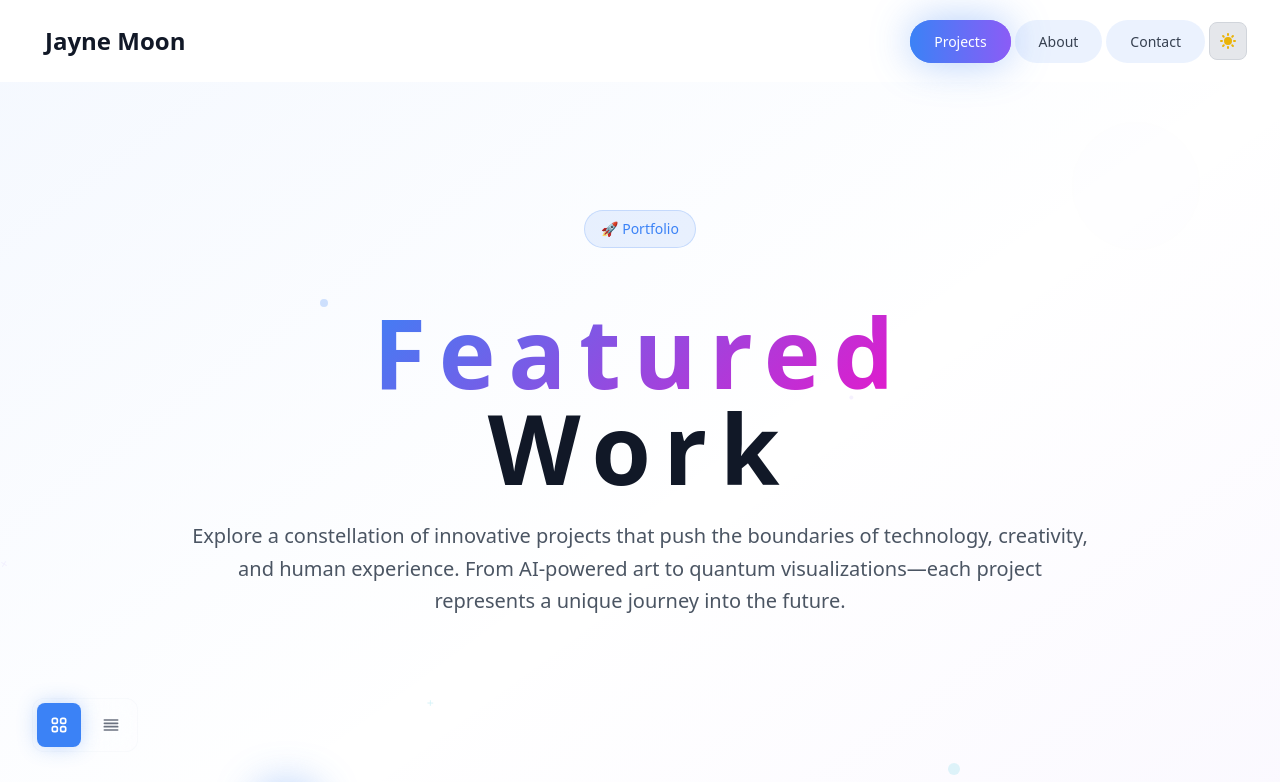
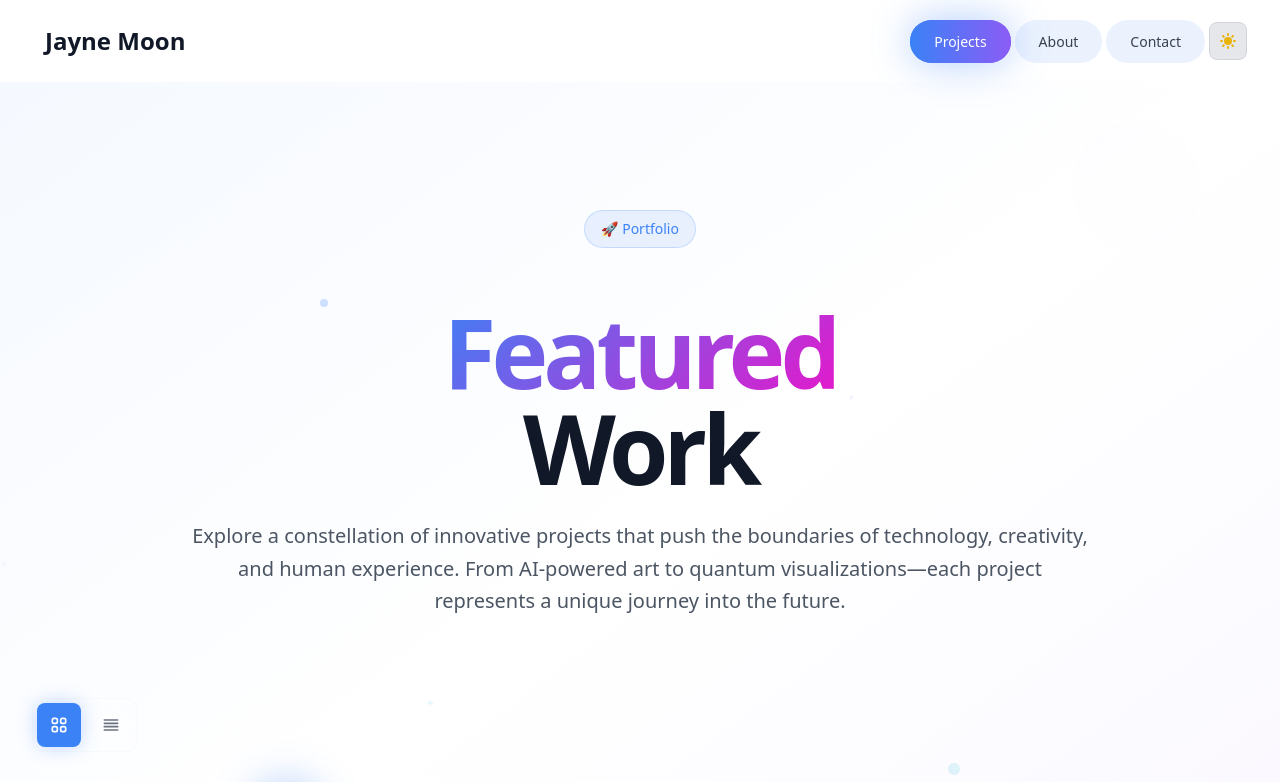
Before and after one commit to jaynemoon/jaynemoon, a React (Vite) app: page /projects in a window 1280 px wide. Shown: the top 782 px of the page. Built offline with nearby package versions, Linux system fonts and the light colour scheme.

Commit message:
updates to projects

```diff
--- a/src/index.css
+++ b/src/index.css
@@ -4,7 +4,6 @@
 
 @import url('https://fonts.googleapis.com/css2?family=Inter:wght@300;400;500;600;700;800&display=swap');
 @import url('https://fonts.googleapis.com/css2?family=JetBrains+Mono:wght@400;500;600&display=swap');
-@import url('https://fonts.googleapis.com/css2?family=Audiowide&display=swap');
 @import url('https://fonts.googleapis.com/css2?family=Fugaz+One&display=swap');
 @import url('https://fonts.googleapis.com/css2?family=Goldman:wght@400;700&family=Poppins:ital,wght@0,100;0,200;0,300;0,400;0,500;0,600;0,700;0,800;0,900;1,100;1,200;1,300;1,400;1,500;1,600;1,700;1,800;1,900&family=Zen+Dots&display=swap');
 
@@ -18,7 +17,7 @@ html {
 }
 
 body {
-  font-family: 'Poppins', system-ui, sans-serif;
+  font-family: 'Poppins-200', system-ui, sans-serif;
   font-feature-settings: 'cv11', 'ss01';
   font-variation-settings: 'opsz' 32;
   text-rendering: optimizeLegibility;
@@ -29,8 +28,8 @@ body {
 }
 
 h1 {
-  font-family: 'Poppins-900', system-ui, sans-serif;
-  letter-spacing: 0.8rem;
+  font-family: 'Zen Dots', system-ui, sans-serif;
+  letter-spacing: -0.3rem;
 }
 
 @layer base {
--- a/src/pages/Projects.tsx
+++ b/src/pages/Projects.tsx
@@ -449,7 +449,7 @@ const Projects = () => {
           {/* Call to Action */}
           <AnimatedSection className="text-center mt-20 pt-20 border-t border-moon-accent-silver/10 dark:border-moon-accent-blue/10">
             <div className="max-w-2xl mx-auto">
-              <h2 className="text-4xl font-bold mb-6">
+              <h2 className="text-4xl font-bold dark:text-moon-light mb-6">
                 Ready to <span className="gradient-text">Collaborate</span>?
               </h2>
               <p className="text-xl text-gray-600 dark:text-moon-light/80 mb-8">
```
